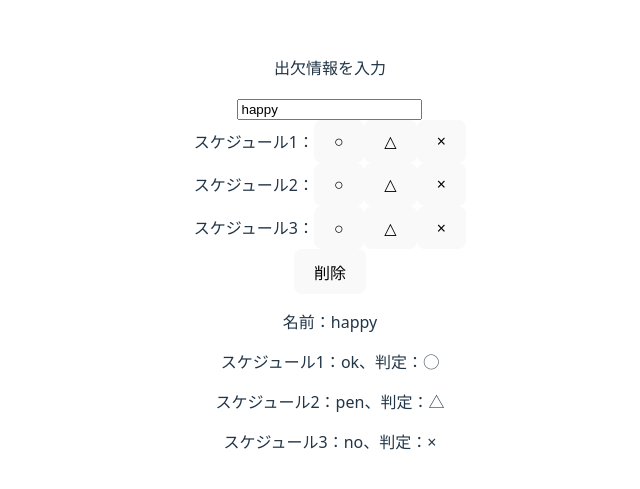
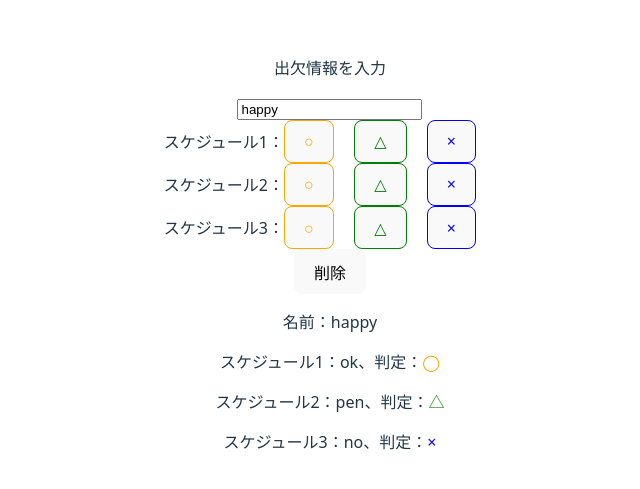
Before and after one commit to Happy0414/m2-adjust, a React (Vite) app: page / in a window 1280 px wide. Shown: the part 145-634 px from the top of the page, without its empty margins (310-950 px from the left). Built offline with nearby package versions, Linux system fonts and the light colour scheme.

Commit message:
ボタンの色変更・判定によって色が変わるようにした

```diff
--- /dev/null
+++ b/src/components/make.css
@@ -0,0 +1,30 @@
+.okBtn{
+    color: orange;
+    border-color: orange;
+    margin-right: 20px;
+}
+
+.penBtn{
+    color: green;
+    border-color: green;
+    margin-right: 20px;
+}
+
+.noBtn{
+    color: blue;
+    border-color: blue;
+    margin-right: 20px;
+}
+
+.orange{
+    font-weight: 1000;
+    color: orange;
+}
+
+.blue{
+    color: blue;
+}
+
+.green{
+    color: green;
+}
--- a/src/components/make.tsx
+++ b/src/components/make.tsx
@@ -1,4 +1,5 @@
 import { useState } from 'react'
+import './make.css'
 
 type Status = "ok" | "pen" | "no"
 
@@ -41,9 +42,20 @@ export default function Make(){
         return j
     }
 
+    const judgeColor = (d: Status): string => {
+        let c = ""
+
+        if(d === "no") c = "blue"
+        else if(d === "ok") c = "orange"
+        else c = "green"
+
+        return c
+    }
+
     return (
         <div>
             <div>
+                <div>
                 <p>出欠情報を入力</p>
                 <input
                     value = {schedule1.name}
@@ -62,25 +74,26 @@ export default function Make(){
                 <button onClick={() => setSchedule({
                     ...schedule1,
                     [key]: "ok"
-                })}>○</button>
+                })} className='okBtn'>○</button>
 
                 <button onClick={() => setSchedule({
                     ...schedule1,
                     [key]: "pen"
-                })}>△</button>
+                })} className='penBtn'>△</button>
 
                 <button onClick={() => setSchedule({
                     ...schedule1,
                     [key]: "no"
-                })}>×</button>
+                })} className='noBtn'>×</button>
                 </div>
             ))}
+            </div>
 
             <button onClick={removeSchedule}>削除</button>
             <p>名前：{schedule1.name}</p>
-            <p>スケジュール1：{schedule1.date1}、判定：{judgeSchedule(schedule1.date1)}</p>
-            <p>スケジュール2：{schedule1.date2}、判定：{judgeSchedule(schedule1.date2)}</p>
-            <p>スケジュール3：{schedule1.date3}、判定：{judgeSchedule(schedule1.date3)}</p>
+            <p>スケジュール1：{schedule1.date1}、判定：<span className={judgeColor(schedule1.date1)}>{judgeSchedule(schedule1.date1)}</span></p>
+            <p>スケジュール2：{schedule1.date2}、判定：<span className={judgeColor(schedule1.date2)}>{judgeSchedule(schedule1.date2)}</span></p>
+            <p>スケジュール3：{schedule1.date3}、判定：<span className={judgeColor(schedule1.date3)}>{judgeSchedule(schedule1.date3)}</span></p>
         </div>
     )
 }
```
